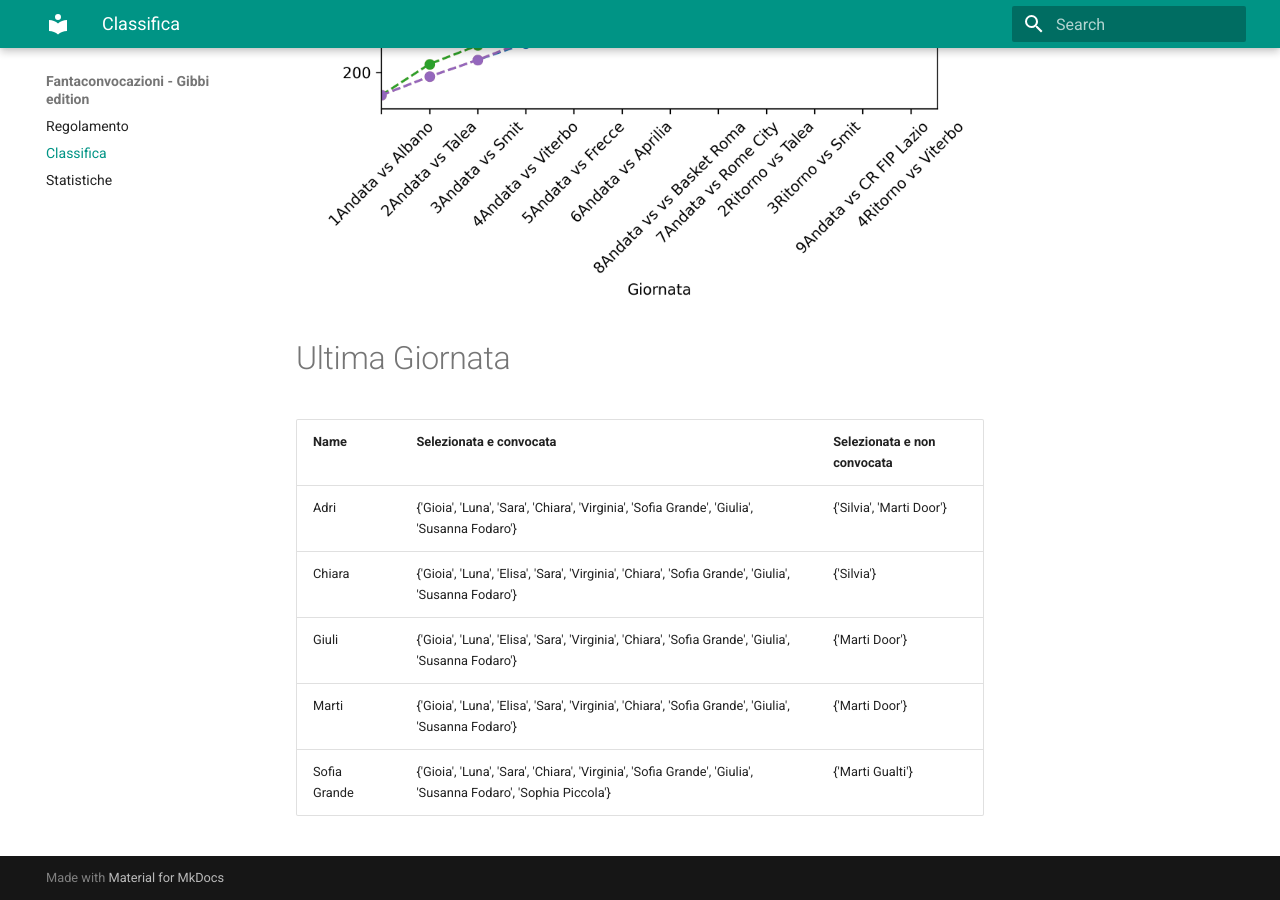
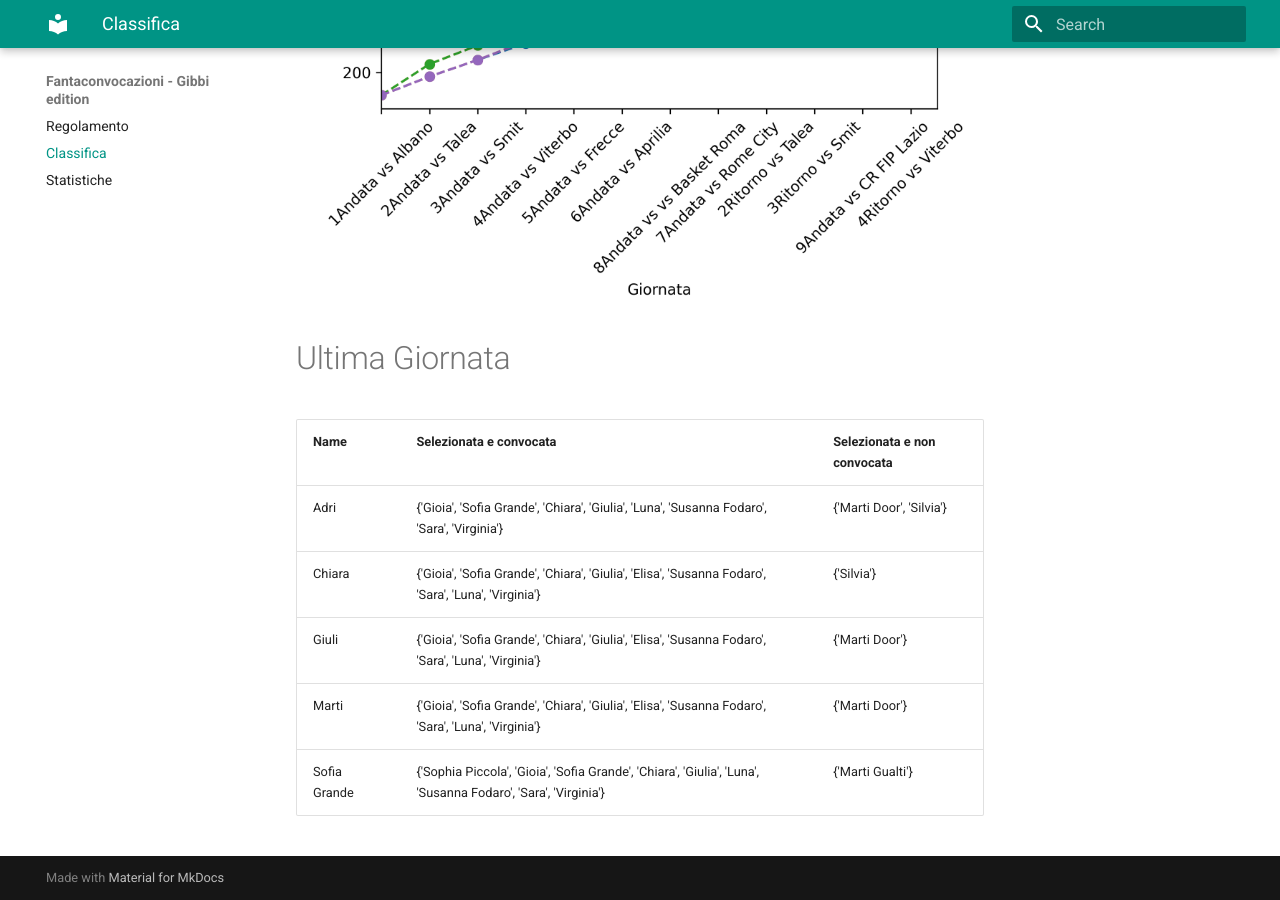
Before and after one commit to martinig94/fantagibbi, an MkDocs documentation site: the page built from docs/Classifica.md, in a window 1280 px wide and 900 px high, scrolled down 810 px. Built offline with MkDocs 1.6.1 and Material for MkDocs 9.7.7, drawn with Linux system fonts in a browser that asks for light colours.

Commit message:
Auto-update from main.py

```diff
--- a/docs/Classifica.md
+++ b/docs/Classifica.md
@@ -18,9 +18,9 @@
 <!-- START_TABLE CORRECT -->
 | Name         | Selezionata e convocata                                                                                       | Selezionata e non convocata   |
 |:-------------|:--------------------------------------------------------------------------------------------------------------|:------------------------------|
-| Adri         | {'Gioia', 'Luna', 'Sara', 'Chiara', 'Virginia', 'Sofia Grande', 'Giulia', 'Susanna Fodaro'}                   | {'Silvia', 'Marti Door'}      |
-| Chiara       | {'Gioia', 'Luna', 'Elisa', 'Sara', 'Virginia', 'Chiara', 'Sofia Grande', 'Giulia', 'Susanna Fodaro'}          | {'Silvia'}                    |
-| Giuli        | {'Gioia', 'Luna', 'Elisa', 'Sara', 'Virginia', 'Chiara', 'Sofia Grande', 'Giulia', 'Susanna Fodaro'}          | {'Marti Door'}                |
-| Marti        | {'Gioia', 'Luna', 'Elisa', 'Sara', 'Virginia', 'Chiara', 'Sofia Grande', 'Giulia', 'Susanna Fodaro'}          | {'Marti Door'}                |
-| Sofia Grande | {'Gioia', 'Luna', 'Sara', 'Chiara', 'Virginia', 'Sofia Grande', 'Giulia', 'Susanna Fodaro', 'Sophia Piccola'} | {'Marti Gualti'}              |
+| Adri         | {'Gioia', 'Sofia Grande', 'Chiara', 'Giulia', 'Luna', 'Susanna Fodaro', 'Sara', 'Virginia'}                   | {'Marti Door', 'Silvia'}      |
+| Chiara       | {'Gioia', 'Sofia Grande', 'Chiara', 'Giulia', 'Elisa', 'Susanna Fodaro', 'Sara', 'Luna', 'Virginia'}          | {'Silvia'}                    |
+| Giuli        | {'Gioia', 'Sofia Grande', 'Chiara', 'Giulia', 'Elisa', 'Susanna Fodaro', 'Sara', 'Luna', 'Virginia'}          | {'Marti Door'}                |
+| Marti        | {'Gioia', 'Sofia Grande', 'Chiara', 'Giulia', 'Elisa', 'Susanna Fodaro', 'Sara', 'Luna', 'Virginia'}          | {'Marti Door'}                |
+| Sofia Grande | {'Sophia Piccola', 'Gioia', 'Sofia Grande', 'Chiara', 'Giulia', 'Luna', 'Susanna Fodaro', 'Sara', 'Virginia'} | {'Marti Gualti'}              |
 <!-- END_TABLE CORRECT -->
```
